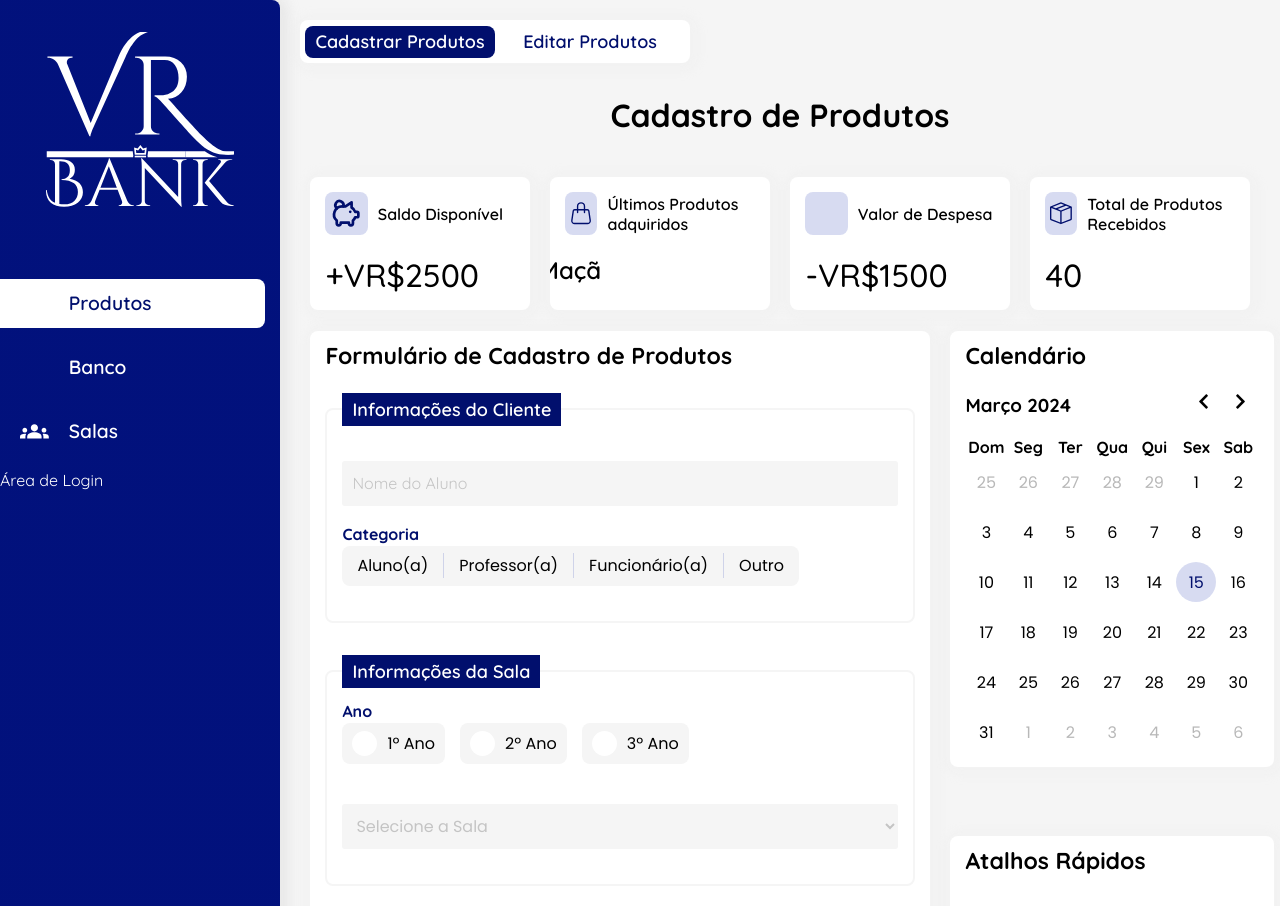
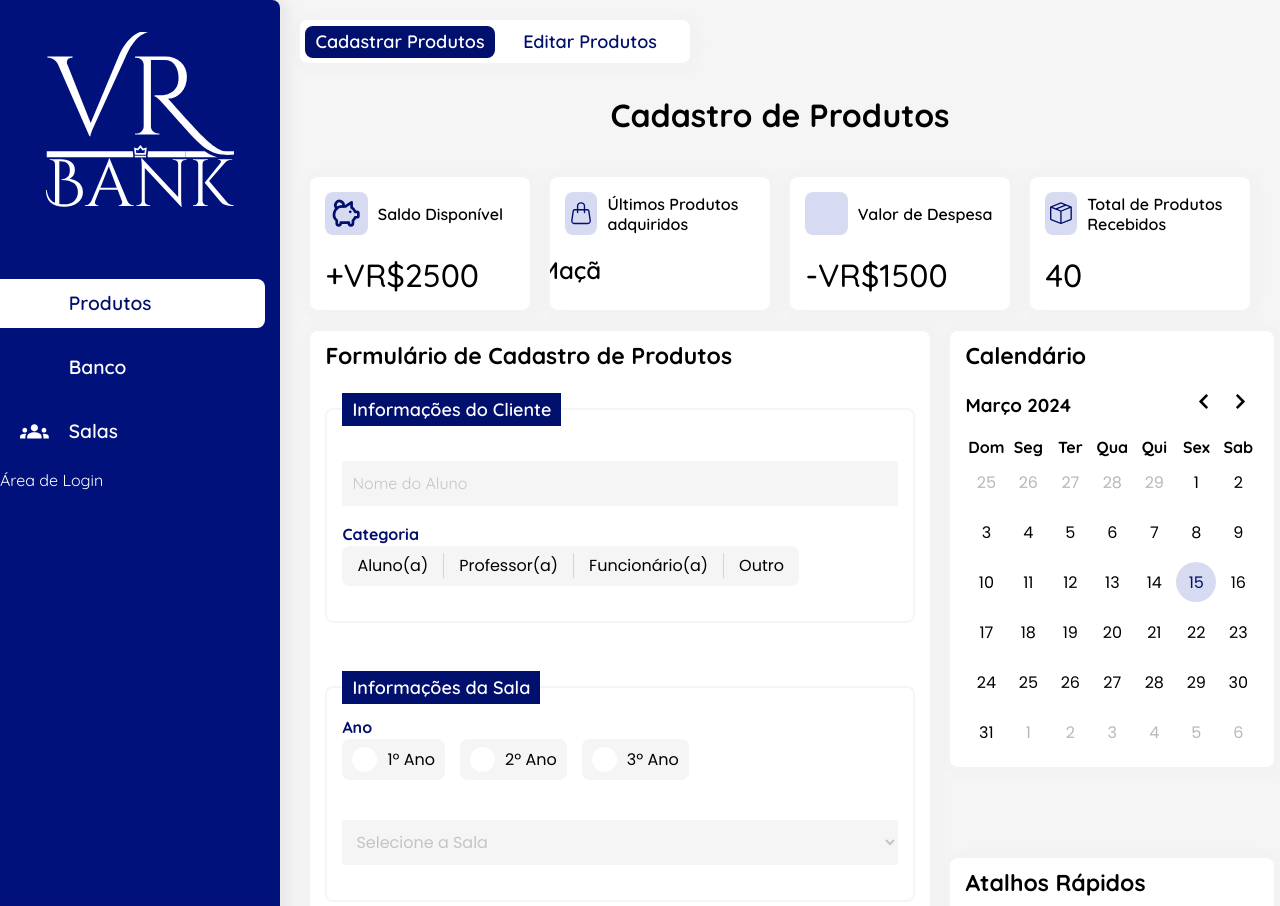
Before and after one commit to NatanALima/projeto-vrbank, a React (Create React App) app: page / in a window 1280 px wide. Shown: the top 906 px of the page. Built offline with nearby package versions, Linux system fonts and the light colour scheme; some icons are missing.

Commit message:
refactor(formProd): altera margin de Fieldset e remove comentário obsoleto

```diff
--- a/src/assets/css/FormCadastro.module.css
+++ b/src/assets/css/FormCadastro.module.css
@@ -1,16 +1,12 @@
 form h3 {
     margin-bottom: 10px;
-    font-weight: 500;
+    font-weight: 600;
     color: var(--colorSec);
     text-align: center;
 
 }
 
 
-/*
-Last-child não funciona. O que poderia ser???
-TENTAR ENCONTRAR O MOTIVO
-*/
 form h3.titleBoxProd {
     margin: 0;
     margin-top: 20px;
@@ -31,7 +27,7 @@ form fieldset:has(.inputContainer :is(input, select):is(:active, :focus, :valid)
 }
 
 form fieldset#salaContainer {
-    margin-top: 2em;
+    margin: 3em 0;
 }
 
 form fieldset legend {
```
